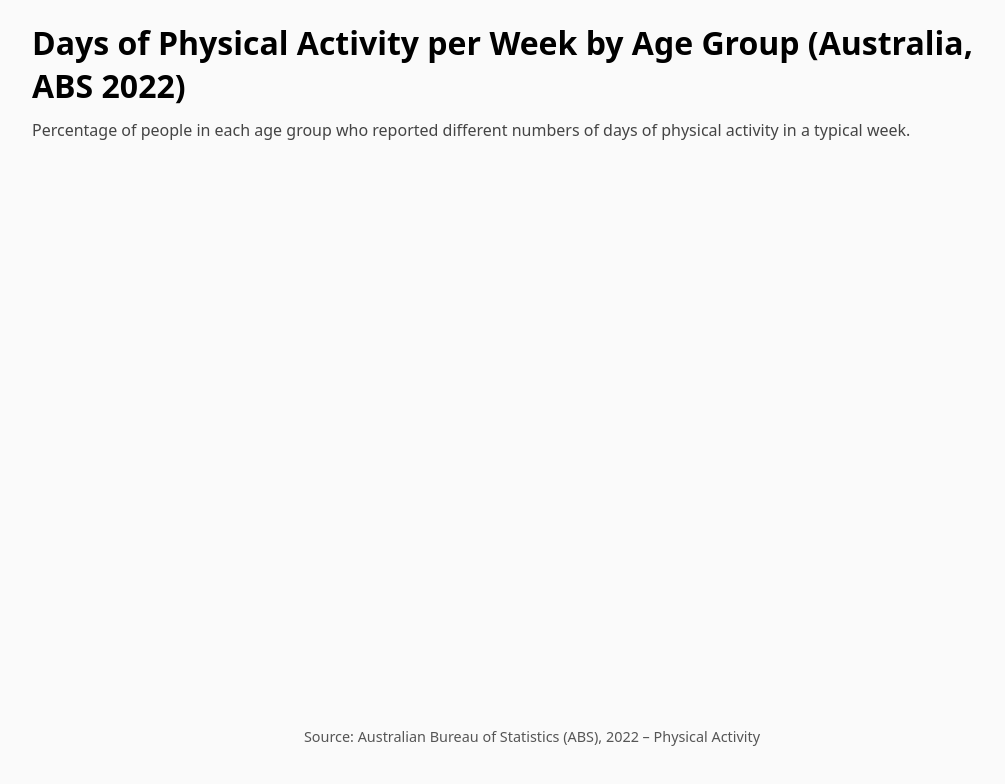
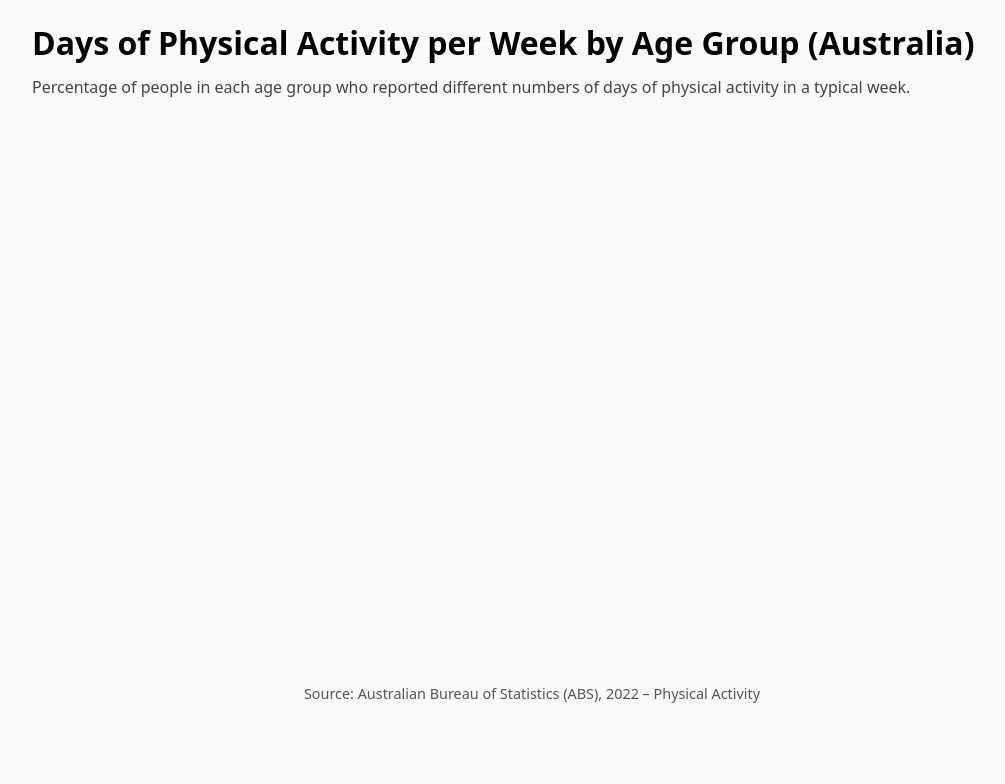
Before and after one commit to anansh712/FIT3179, a plain HTML site: page HW10/Task1.html in a window 1280 px wide. Shown: the whole page, without its empty margins (108-1113 px from the left). Drawn offline with Linux system fonts and the light colour scheme; a script that the page names is missing.

Commit message:
Add files via upload

```diff
--- a/HW10/Task1.html
+++ b/HW10/Task1.html
@@ -16,7 +16,7 @@
 </head>
 <body>
   <main>
-    <h1>Days of Physical Activity per Week by Age Group (Australia, ABS 2022)</h1>
+    <h1>Days of Physical Activity per Week by Age Group (Australia)</h1>
     <p style="font-size:1rem; color:#444; margin-top:-10px; margin-bottom:12px;">
       Percentage of people in each age group who reported different numbers of days of physical activity in a typical week.
     </p>
```
